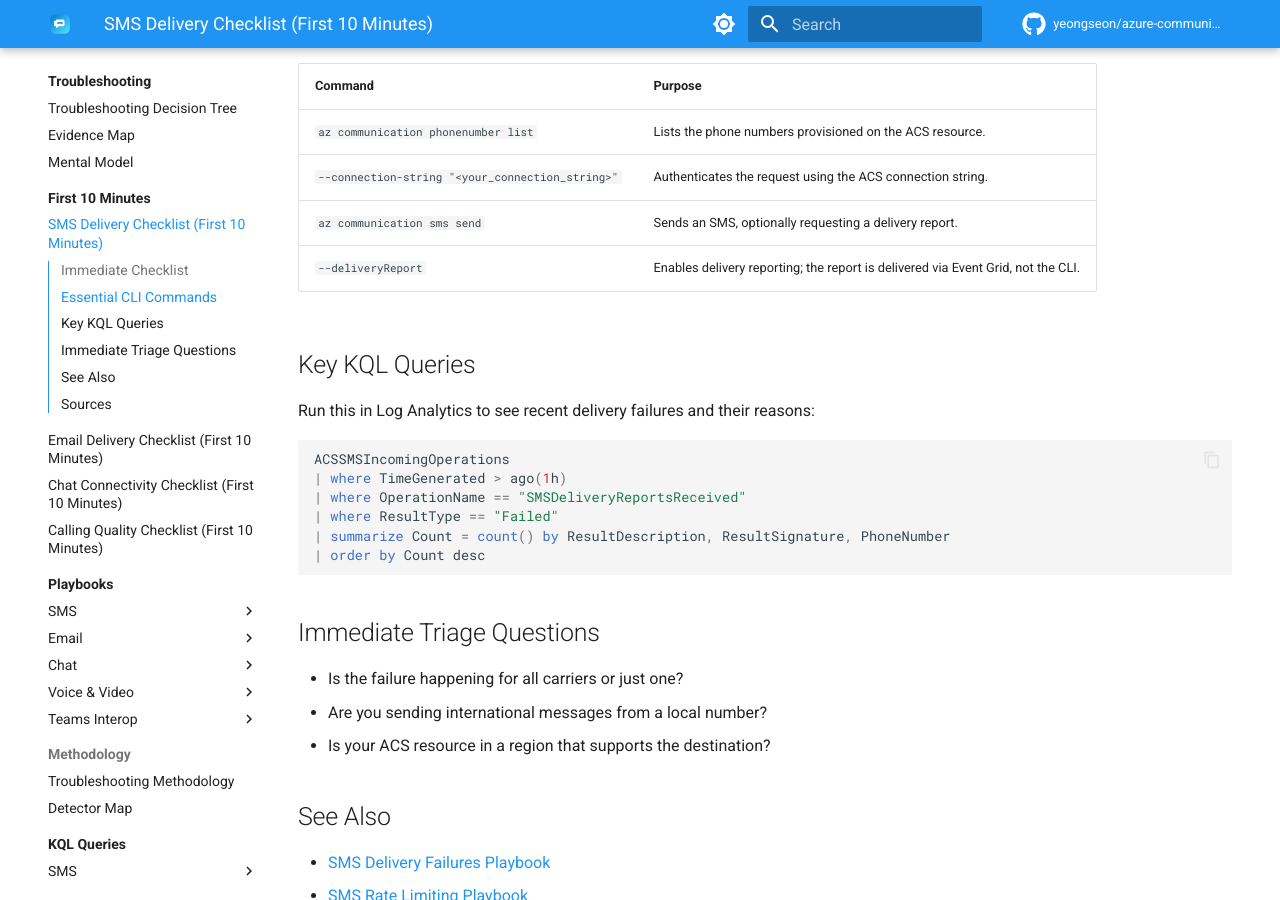
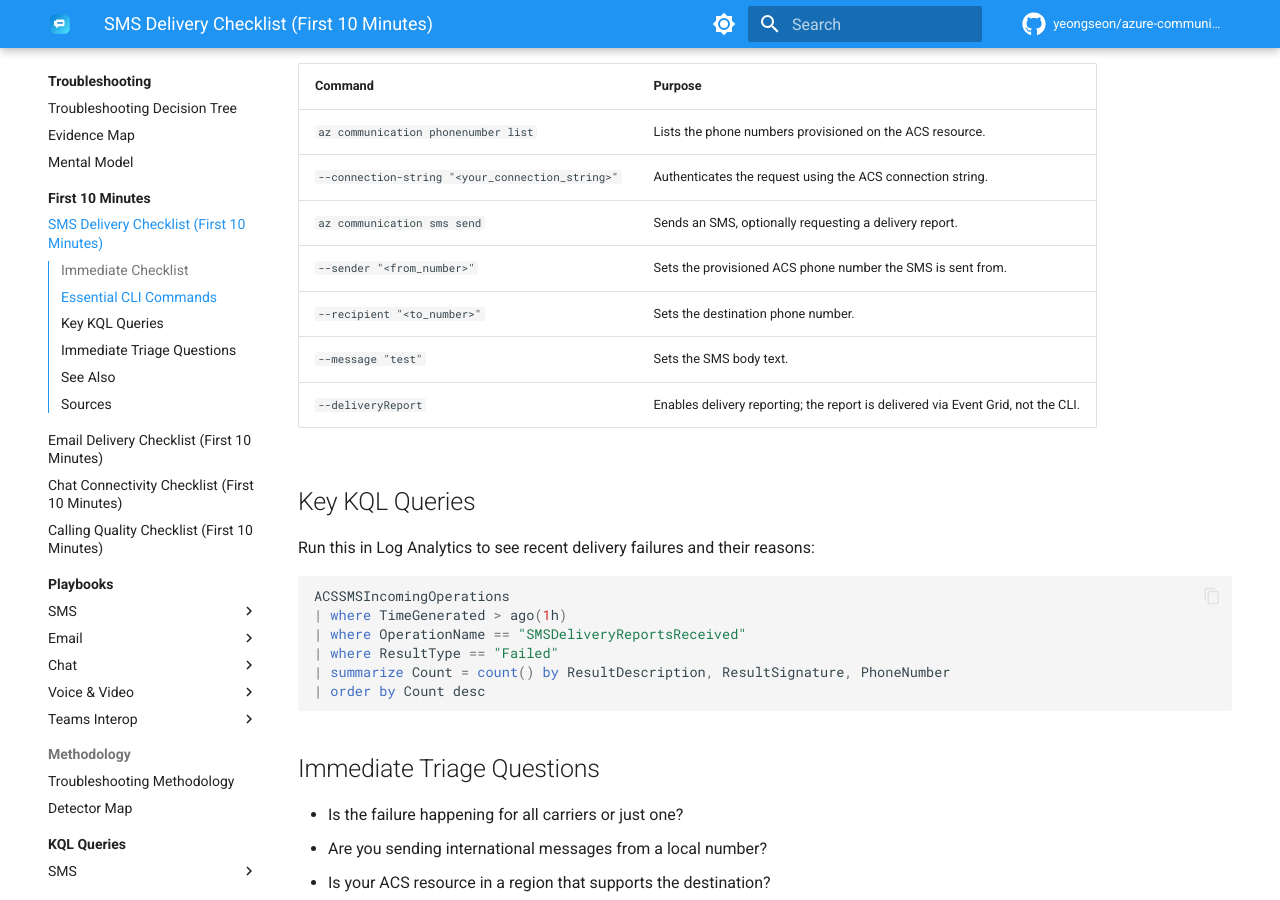
Before and after one commit to yeongseon/azure-communication-services-practical-guide, an MkDocs documentation site: the page built from docs/troubleshooting/first-10-minutes/sms-delivery.md, in a window 1280 px wide and 900 px high, scrolled down 683 px. Built offline with MkDocs 1.6.1 and Material for MkDocs 9.7.7, drawn with Linux system fonts in a browser that asks for light colours; comment, search, counter and statistics services are not loaded.

Commit message:
docs: document all SMS send flags in explanation tables

```diff
--- a/docs/troubleshooting/first-10-minutes/sms-delivery.md
+++ b/docs/troubleshooting/first-10-minutes/sms-delivery.md
@@ -32,6 +32,9 @@ az communication sms send --sender "<from_number>" --recipient "<to_number>" --m
 | `az communication phonenumber list` | Lists the phone numbers provisioned on the ACS resource. |
 | `--connection-string "<your_connection_string>"` | Authenticates the request using the ACS connection string. |
 | `az communication sms send` | Sends an SMS, optionally requesting a delivery report. |
+| `--sender "<from_number>"` | Sets the provisioned ACS phone number the SMS is sent from. |
+| `--recipient "<to_number>"` | Sets the destination phone number. |
+| `--message "test"` | Sets the SMS body text. |
 | `--deliveryReport` | Enables delivery reporting; the report is delivered via Event Grid, not the CLI. |
 
 ## Key KQL Queries
--- a/docs/troubleshooting/playbooks/sms/delivery-failures.md
+++ b/docs/troubleshooting/playbooks/sms/delivery-failures.md
@@ -36,6 +36,9 @@ az communication sms send --sender "<from>" --recipient "<to>" --message "test"
 | Command | Purpose |
 |---------|---------|
 | `az communication sms send` | Sends an SMS, optionally requesting a delivery report. |
+| `--sender "<from>"` | Sets the provisioned ACS phone number the SMS is sent from. |
+| `--recipient "<to>"` | Sets the destination phone number. |
+| `--message "test"` | Sets the SMS body text. |
 | `--deliveryReport` | Enables delivery reporting; the report is delivered via Event Grid, not the CLI. |
 | `--connection-string "<cs>"` | Authenticates the request using the ACS connection string. |
 
```
